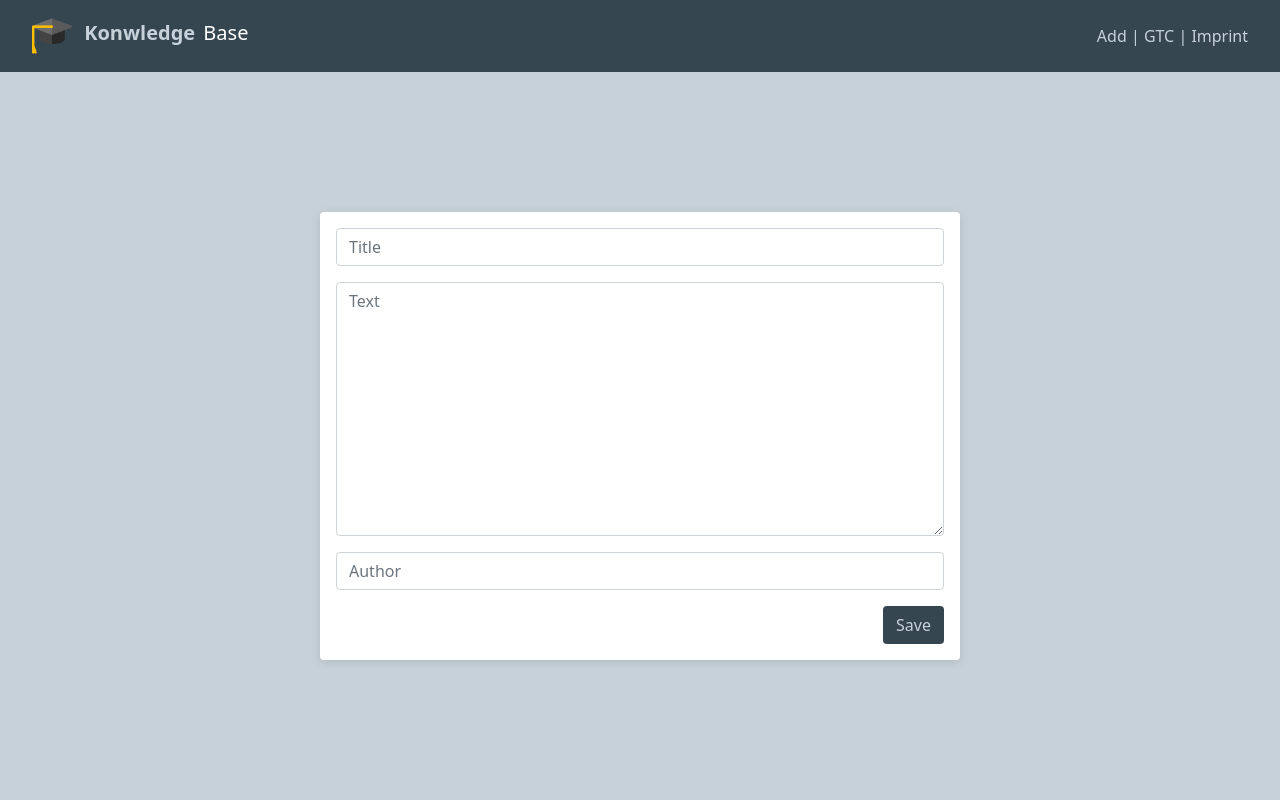
After one commit to VicentBotellaFerragud/Knowledge-Base, a Django app: page /add in a window 1280 px wide. The commit adds this page. Run offline with Django 4.2, Linux system fonts and the light colour scheme.

Commit message:
challenge finished

```diff
--- a/knowledge_base/content/admin.py
+++ b/knowledge_base/content/admin.py
@@ -1,3 +1,4 @@
 from django.contrib import admin
+from .models import Article
 
-# Register your models here.
+admin.site.register(Article)
--- /dev/null
+++ b/knowledge_base/content/forms.py
@@ -0,0 +1,11 @@
+from django import forms
+from .models import Article
+
+
+class NewArticleForm(forms.ModelForm):
+    class Meta:
+        model = Article
+        fields = ('title', 'text', 'author',)
+
+    def save(self):
+        super(NewArticleForm, self).save()
--- a/knowledge_base/content/models.py
+++ b/knowledge_base/content/models.py
@@ -1,3 +1,12 @@
 from django.db import models
+import datetime
 
-# Create your models here.
+
+class Article(models.Model):
+    title = models.CharField(max_length=30)
+    text = models.TextField()
+    author = models.CharField(max_length=30)
+    created_at = models.DateField(default=datetime.date.today)
+
+    def __str__(self):
+        return self.title
--- /dev/null
+++ b/knowledge_base/content/templates/add-article.html
@@ -0,0 +1,39 @@
+{% extends "base.html" %} {% block content %}
+
+<div class="wrapper d-flex justify-content-center align-items-center p-3">
+  <form class="standard-form text-end p-3" method="POST">
+    {% csrf_token %}
+    <div class="mb-3">
+      <input
+        type="text"
+        class="form-control"
+        name="title"
+        placeholder="Title"
+        maxlength="30"
+        required
+      />
+    </div>
+    <div class="mb-3">
+      <textarea
+        class="form-control"
+        name="text"
+        rows="10"
+        placeholder="Text"
+        required
+      ></textarea>
+    </div>
+    <div class="mb-3">
+      <input
+        type="text"
+        class="form-control"
+        name="author"
+        placeholder="Author"
+        maxlength="30"
+        required
+      />
+    </div>
+    <button type="submit" class="btn custom-btn">Save</button>
+  </form>
+</div>
+
+{% endblock %}
--- a/knowledge_base/content/tests.py
+++ /dev/null
@@ -1,3 +0,0 @@
-from django.test import TestCase
-
-# Create your tests here.
--- a/knowledge_base/content/urls.py
+++ b/knowledge_base/content/urls.py
@@ -2,5 +2,8 @@ from django.urls import path
 from . import views
 
 urlpatterns = [
-    path('', views.home)
+    path('', views.home),
+    path('add', views.add_article),
+    path('gtc', views.gtc),
+    path('imprint', views.imprint)
 ]
--- a/knowledge_base/content/views.py
+++ b/knowledge_base/content/views.py
@@ -1,5 +1,41 @@
-from django.shortcuts import render
+from django.shortcuts import render, redirect
+from .models import Article
+from .forms import NewArticleForm
+from django.db.models import Q
 
 
 def home(request):
-    return render(request, 'home.html')
+    articles = Article.objects.all()
+    search_made = False
+
+    if request.method == 'GET':
+        query = request.GET.get('search')
+
+        if query:
+            search_made = True
+            articles = Article.objects.filter(
+                Q(title__contains=query) | Q(text__contains=query))
+
+    return render(request, 'home.html', {'articles': articles, 'search_made': search_made})
+
+
+def add_article(request):
+    if request.method == 'POST':
+        form = NewArticleForm(request.POST)
+
+        if form.is_valid():
+            form.save()
+
+            return redirect('/')
+
+    form = NewArticleForm()
+
+    return render(request, 'add-article.html')
+
+
+def gtc(request):
+    return render(request, 'gtc.html')
+
+
+def imprint(request):
+    return render(request, 'imprint.html')
--- a/knowledge_base/static/css/style.css
+++ b/knowledge_base/static/css/style.css
@@ -0,0 +1,75 @@
+* {
+    margin: 0;
+    padding: 0;
+}
+
+nav img {
+    width: 2.5rem;
+}
+
+.white {
+    color: #fff;
+}
+
+.blue-grey {
+    color: #c6d1da;
+}
+
+.dark-bg {
+    background-color: #354650;
+}
+
+.fs-20 {
+    font-size: 20px;
+}
+
+.mw-25 {
+    min-width: 25vw;
+}
+
+.web-logo-and-name a,
+.links-container a {
+    color: #c6d1da;
+    text-decoration: none;
+}
+
+.web-logo-and-name a:hover,
+.links-container a:hover {
+    color: #94a3af;
+}
+
+.wrapper {
+    min-height: calc(100vh - 72px);
+    background-color: #c6d1da;
+}
+
+.article-container h6 {
+    color: #354650;
+}
+
+.article-container div {
+    color: #94a3af;
+}
+
+.article-container,
+.standard-form {
+    width: 50vw;
+    background-color: #fff;
+    border-radius: 4px;
+    box-shadow: rgba(99, 99, 99, 0.2) 0px 2px 8px 0px;
+}
+
+.custom-btn {
+    color: #c6d1da !important;
+    background-color: #354650 !important;
+}
+
+.custom-btn:hover {
+    color: #94a3af;
+}
+
+.bottom-right {
+    position: absolute;
+    bottom: 2rem;
+    right: 2rem;
+}
--- a/knowledge_base/templates/base.html
+++ b/knowledge_base/templates/base.html
@@ -7,10 +7,33 @@
     <title>Knowledge-Base</title>
     {% load static %}
     <link rel="stylesheet" href="{% static 'css/style.css' %}" />
+    <link
+      href="https://cdn.jsdelivr.net/npm/bootstrap@5.0.2/dist/css/bootstrap.min.css"
+      rel="stylesheet"
+      integrity="sha384-EVSTQN3/azprG1Anm3QDgpJLIm9Nao0Yz1ztcQTwFspd3yD65VohhpuuCOmLASjC"
+      crossorigin="anonymous"
+    />
+    <link
+      rel="stylesheet"
+      href="https://cdn.jsdelivr.net/npm/bootstrap-icons@1.10.3/font/bootstrap-icons.css"
+    />
   </head>
   <body>
-    <div class="dynamic-content-container">
-      {% block content %} {% endblock %}
-    </div>
+    <nav
+      class="d-flex justify-content-between align-items-center blue-grey dark-bg p-3"
+    >
+      <div class="web-logo-and-name d-flex align-items-center px-3">
+        <a href="/">
+          <img src="{% static 'img/hat.png' %}" class="me-2" />
+          <span class="me-1 fs-20"><b>Konwledge</b></span>
+          <span class="white fs-20">Base</span></a
+        >
+      </div>
+      <div class="links-container px-3">
+        <a href="/add">Add</a> | <a href="/gtc"> GTC </a> |
+        <a href="/imprint">Imprint</a>
+      </div>
+    </nav>
+    {% block content %} {% endblock %}
   </body>
 </html>
```
Also changed, not shown: knowledge_base/content/templates/gtc.html (added, +7 -0 lines), knowledge_base/content/templates/home.html (+39 -1 lines), knowledge_base/content/templates/imprint.html (added, +7 -0 lines), knowledge_base/knowledge_base/asgi.py (+0 -9 lines), knowledge_base/knowledge_base/wsgi.py (+0 -9 lines), knowledge_base/content/migrations/0001_initial.py (added), knowledge_base/static/img/hat.png (added).
